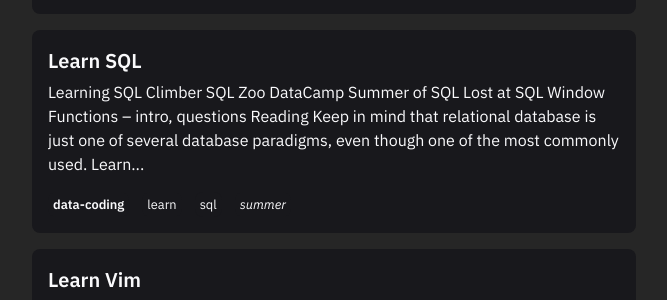
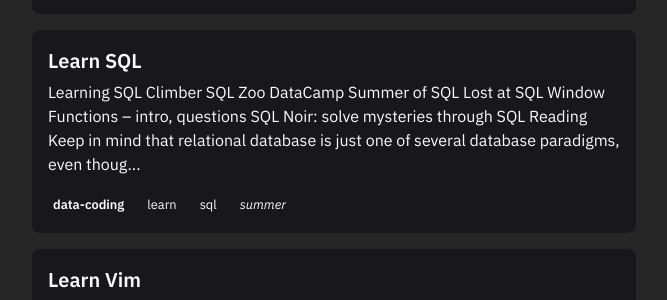
Before and after one commit to one-data-cookie/one-data-cookie.github.io, a Jekyll site: the page built from pages/garden.md, in a window 1280 px wide and 900 px high, scrolled down 9800 px. Shown: the part 178-478 px from the top of the window, without its empty margins (306-973 px from the left). Built offline with Jekyll 4.4.1, drawn with Linux system fonts in a browser that asks for light colours; some of the changed lines change nothing that is shown.

Commit message:
Sync notes and files as of 2025-02-18 19:26:52 UTC

```diff
--- a/_notes/data-coding/Learn SQL.md
+++ b/_notes/data-coding/Learn SQL.md
@@ -5,7 +5,7 @@
 tags: [learn, sql]
 season: summer
 created: 2021-02-21
-updated: 2025-01-07
+updated: 2025-02-18
 sources: Misc
 ---
 
@@ -16,6 +16,7 @@
 - [Summer of SQL](https://github.com/wjsutton/the_summer_of_sql)
 - [Lost at SQL](https://lost-at-sql.therobinlord.com/)
 - Window Functions – [intro](https://www.freecodecamp.org/news/window-functions-in-sql/), [questions](http://www.windowfunctions.com/)
+- [SQL Noir](https://www.sqlnoir.com/): solve mysteries through SQL
 
 ## Reading
 - Keep in mind that relational database is just one of [several database paradigms](https://www.youtube.com/watch?v=W2Z7fbCLSTw), even though one of the most commonly used.
```
